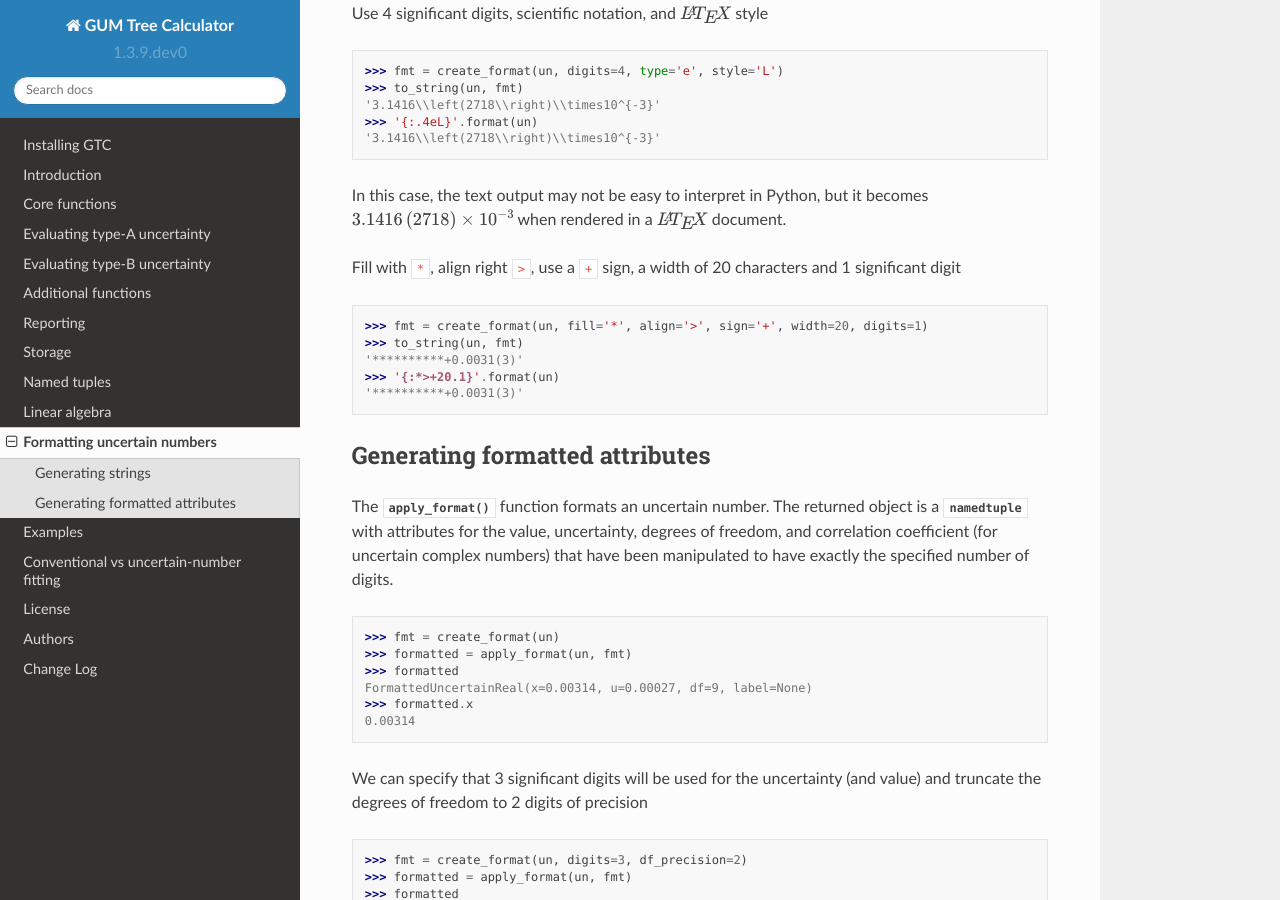
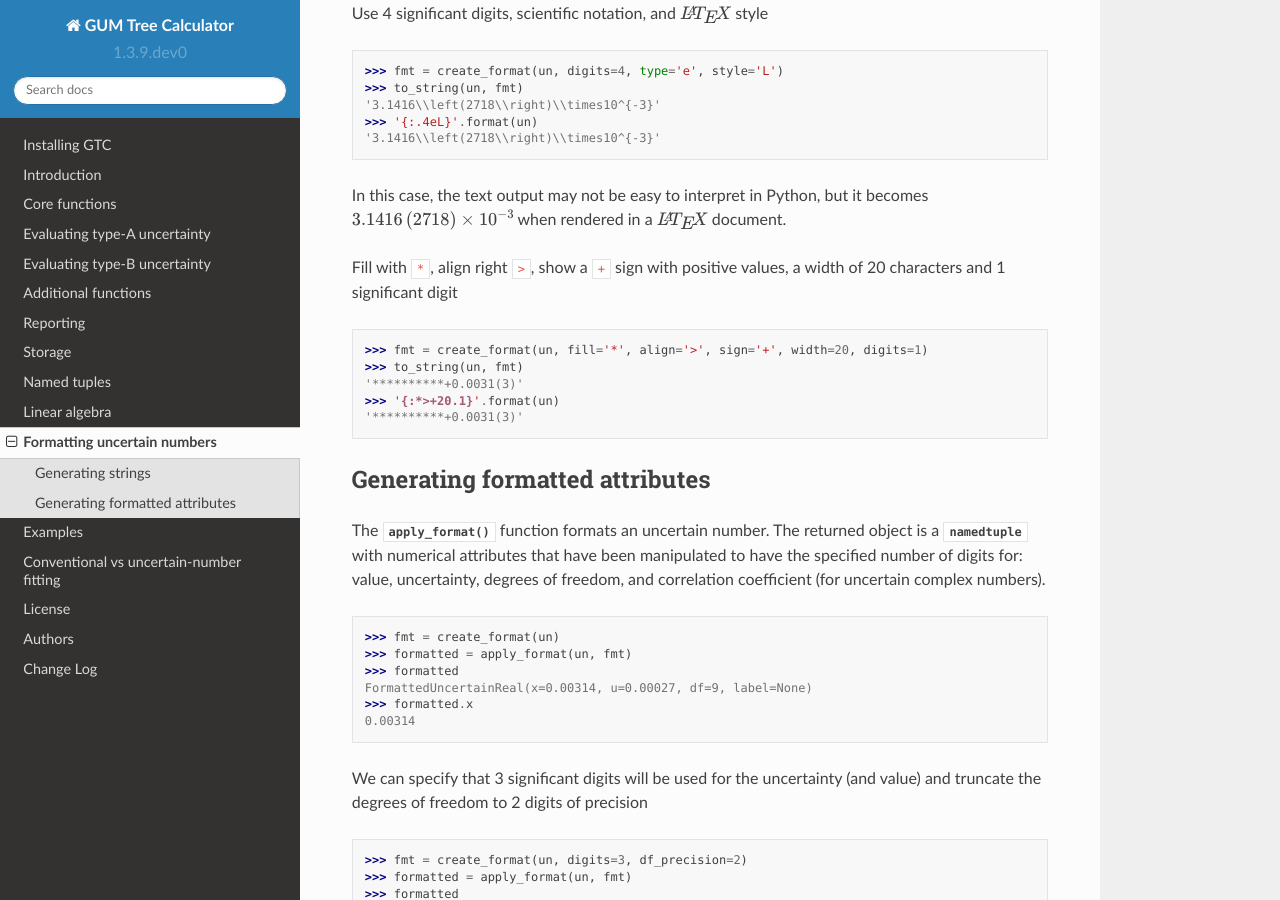
Before and after one commit to MSLNZ/GTC, a Sphinx documentation site: the page built from docs/API/formatting.rst, in a window 1280 px wide and 900 px high, scrolled down 2237 px. Built offline with Sphinx 7.4.7 and the Read the Docs theme 2.0.0, drawn with Linux system fonts in a browser that asks for light colours.

Commit message:
Some minor suggestions for change

```diff
--- a/docs/API/formatting.rst
+++ b/docs/API/formatting.rst
@@ -113,7 +113,7 @@ In this case, the text output may not be easy to interpret in Python, but
 it becomes :math:`3.1416\left(2718\right)\times10^{-3}` when
 rendered in a :math:`\LaTeX` document.
 
-Fill with ``*``, align right ``>``, use a ``+`` sign, a width of 20 characters and 1 significant digit
+Fill with ``*``, align right ``>``, show a ``+`` sign with positive values, a width of 20 characters and 1 significant digit
 
     >>> fmt = create_format(un, fill='*', align='>', sign='+', width=20, digits=1)
     >>> to_string(un, fmt)
@@ -125,9 +125,7 @@ Generating formatted attributes
 -------------------------------
 
 The :func:`~GTC.formatting.apply_format` function formats an uncertain number.
-The returned object is a :obj:`~collections.namedtuple` with attributes for the value,
-uncertainty, degrees of freedom, and correlation coefficient (for uncertain
-complex numbers) that have been manipulated to have exactly the specified number of digits.
+The returned object is a :obj:`~collections.namedtuple` with numerical attributes that have been manipulated to have the specified number of digits for: value, uncertainty, degrees of freedom, and correlation coefficient (for uncertain complex numbers).
 
     >>> fmt = create_format(un)
     >>> formatted = apply_format(un, fmt)
```
